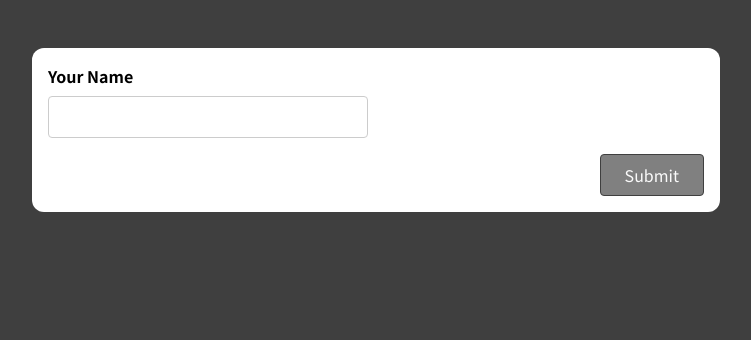
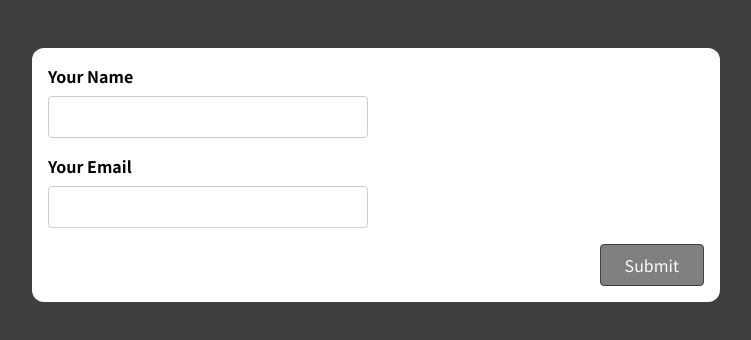
Before and after one commit to Harry-Leepz/react-forms, a React (Create React App) app: page / in a window 1280 px wide. Shown: the top 340 px of the page, without its empty margins (264-1015 px from the left). Built offline with nearby package versions, Linux system fonts and the light colour scheme.

Commit message:
Add additional email input with custom hook validation

```diff
--- a/src/components/SimpleInput.js
+++ b/src/components/SimpleInput.js
@@ -17,15 +17,24 @@ const SimpleInput = (props) => {
     reset,
   } = useInput((value) => value.trim() !== "");
 
+  const {
+    value: emailValue,
+    isValid: emailIsValid,
+    hasError: emailHasError,
+    valueChangehandler: emailValueChangehandler,
+    valueBlurhandler: emailValueBlurhandler,
+    reset: emeailreset,
+  } = useInput((value) => value.trim().includes("@"));
+
   const [formIsValid, setFormIsValid] = useState(false);
 
   useEffect(() => {
-    if (isValid) {
+    if (isValid && emailIsValid) {
       setFormIsValid(true);
     } else {
       setFormIsValid(false);
     }
-  }, [isValid]);
+  }, [isValid, emailIsValid]);
 
   // handler for form submission
   const formSubmitHandler = (event) => {
@@ -35,7 +44,12 @@ const SimpleInput = (props) => {
       return;
     }
 
+    if (!emailIsValid) {
+      return;
+    }
+
     reset();
+    emeailreset();
   };
 
   const nameInputCssClasses = hasError
@@ -55,6 +69,19 @@ const SimpleInput = (props) => {
         />
         {hasError && <p className='error-text'>Please input a name!</p>}
       </div>
+      <div className={nameInputCssClasses}>
+        <label htmlFor='email'>Your Email</label>
+        <input
+          type='email'
+          id='email'
+          onChange={emailValueChangehandler}
+          onBlur={emailValueBlurhandler}
+          value={emailValue}
+        />
+        {emailHasError && (
+          <p className='error-text'>Please input a valid email!</p>
+        )}
+      </div>
       <div className='form-actions'>
         <button disabled={!formIsValid}>Submit</button>
       </div>
```
Also changed, not shown: 1 other file (tests, documents, lock files or other folders).
